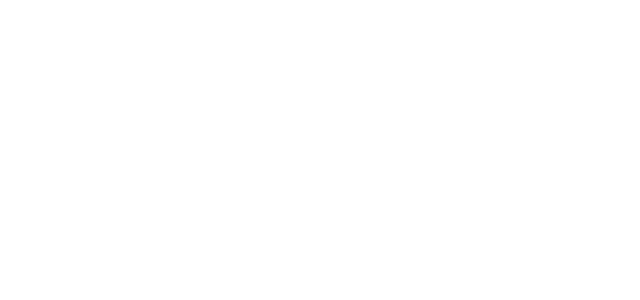
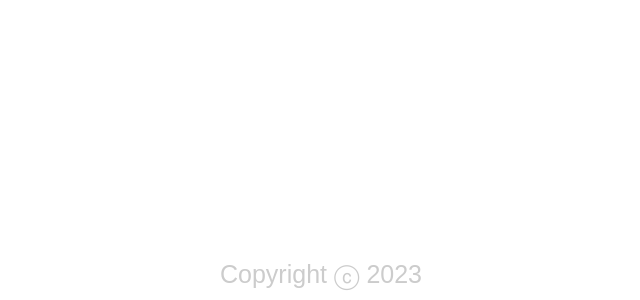
Before and after one commit to Mohammdsaleh-Hooshmandi/NoteKeeper-App, a React (Create React App) app: page / in a window 1280 px wide. Shown: the part 500-800 px from the top of the page, without its empty margins (319-959 px from the left). Built offline with nearby package versions, Linux system fonts and the light colour scheme.

Commit message:
create footer

```diff
--- a/src/App.js
+++ b/src/App.js
@@ -1,6 +1,10 @@
+import Footer from "./components/footer/Footer";
+
 function App() {
 	return (
-		<div className="container"></div>
+		<div className="container">
+			<Footer />
+		</div>
 	);
 }
 
--- /dev/null
+++ b/src/components/footer/Footer.jsx
@@ -0,0 +1,15 @@
+import styles from "./Footer.module.css";
+
+function Footer () {
+    const currentYear = new Date().getFullYear();
+
+    return (
+        <footer className={styles.footer}>
+            <p>
+                Copyright ⓒ {currentYear}
+            </p>
+        </footer>
+    );
+}
+
+export default Footer;
--- /dev/null
+++ b/src/components/footer/Footer.module.css
@@ -0,0 +1,13 @@
+.footer {
+    width: 100%;
+    position: absolute;
+    bottom: 0;
+    text-align: center;
+    padding-bottom: 1rem;
+}
+
+.footer p {
+    font-family: sans-serif;
+    font-size: 2.5rem;
+    color: #ccc;
+}
```
